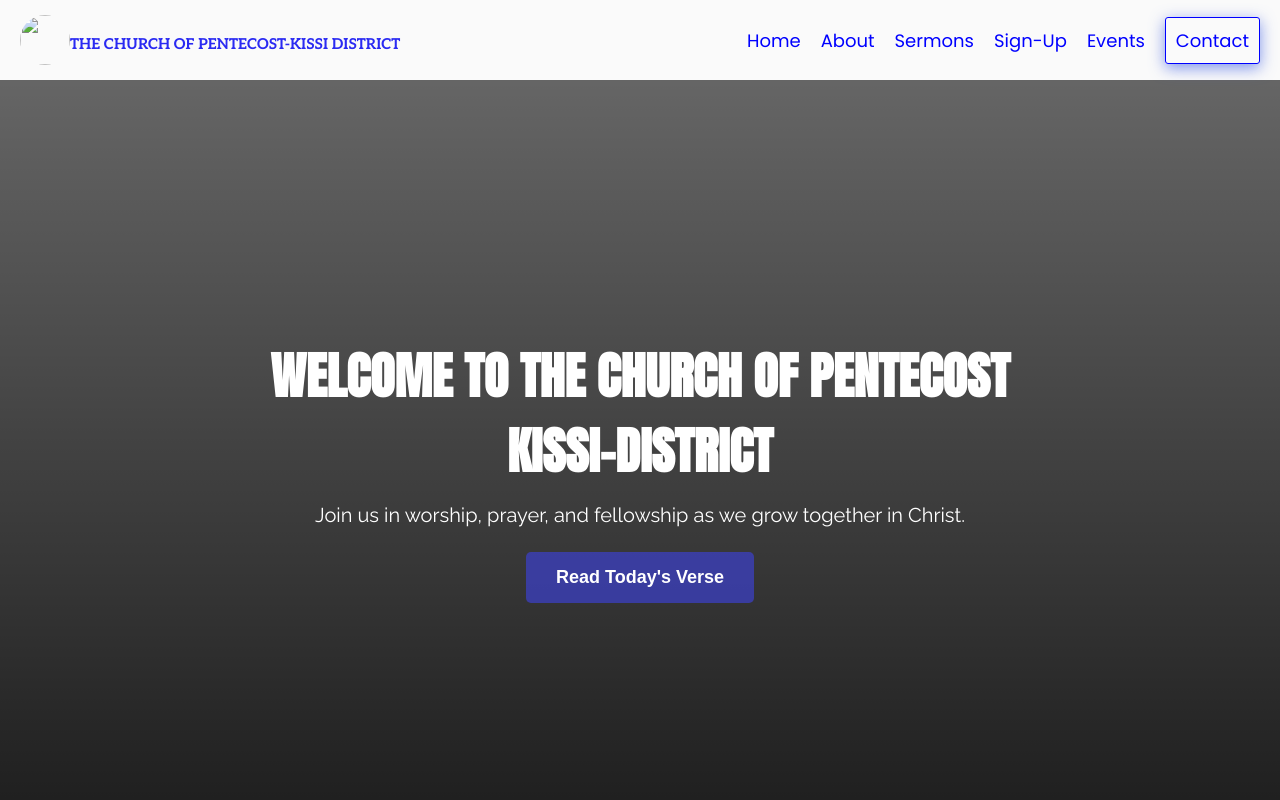
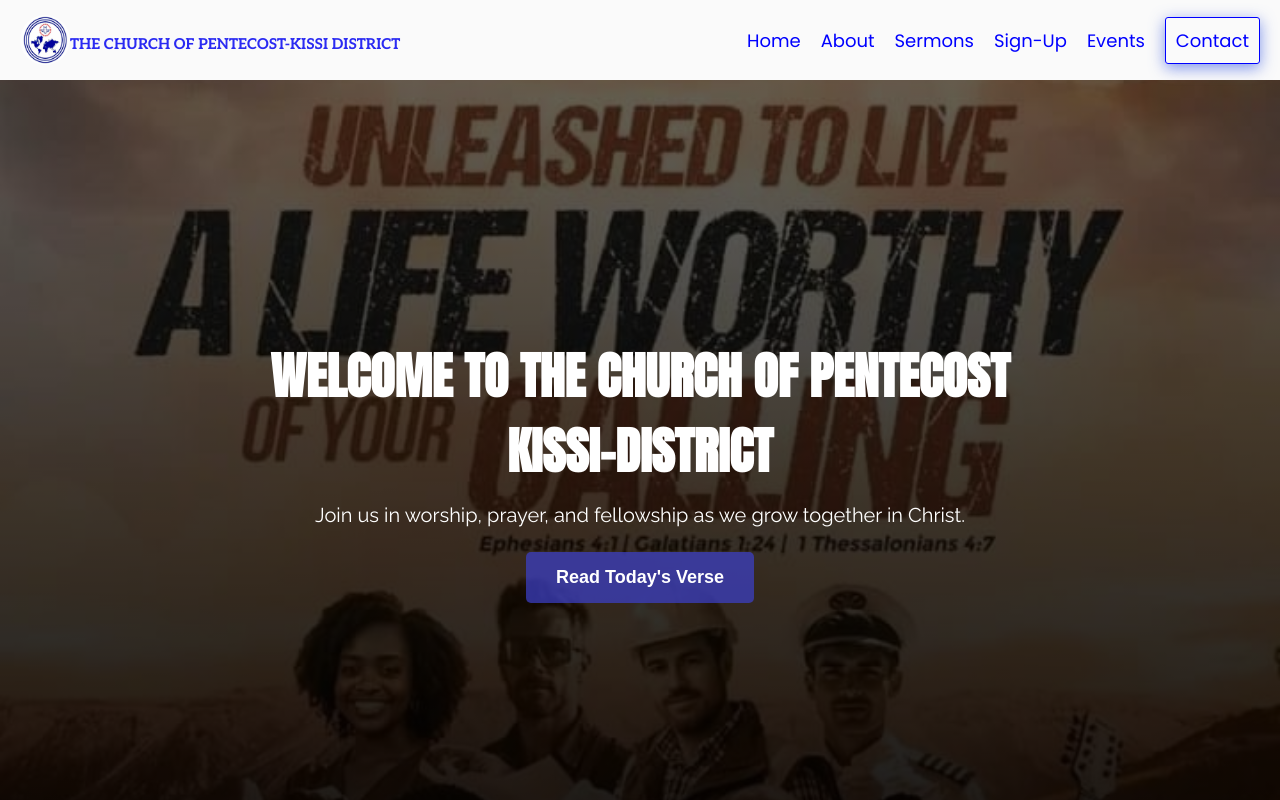
Before and after one commit to samuelodoom004/church-of-pentecost-kissi-district, a plain HTML site: page index.html in a window 1280 px wide. Shown: the top 800 px of the page. Drawn offline with Linux system fonts and the light colour scheme; no server answers.

Commit message:
Update index.html

```diff
--- a/index.html
+++ b/index.html
@@ -5,6 +5,7 @@
 <meta name="viewport" content="width=device-width, initial-scale=1.0">
 <title>THE CHURCH OF PENTECOST-KISSI DISTRICT</title>
 <link rel="preconnect" href="https://fonts.googleapis.com">
+   <link rel="shortcut icon" href="favicon.icon" type="pent.jpg">
 <link rel="preconnect" href="https://fonts.gstatic.com" crossorigin>
 <link href="https://fonts.googleapis.com/css2?family=Aleo:ital,wght@0,100..900;1,100..900&family=Anton&family=Inter:ital,opsz,wght@0,14..32,100..900;1,14..32,100..900&family=Poppins:ital,wght@0,100;0,200;0,300;0,400;0,500;0,600;0,700;0,800;0,900;1,100;1,200;1,300;1,400;1,500;1,600;1,700;1,800;1,900&family=Raleway:ital,wght@0,100..900;1,100..900&display=swap" rel="stylesheet">
 <style>
@@ -127,7 +128,7 @@
         height: 100vh;
         background:
             linear-gradient(  rgba(0, 0, 0, 0.6), rgba(0, 0, 0, 0.901)),
-            url(../PERSUATION/REALITY/back.pent.jpg) no-repeat center/cover;
+            url(back.pent.jpg) no-repeat center/cover;
         display: flex;
         flex-direction: column;
         justify-content: center;
@@ -237,7 +238,7 @@
 <!-- Navbar -->
 <nav>
     <div class="logo">
-        <img src="../PERSUATION/REALITY/pent.jpg">
+        <img src="pent.jpg">
         <h3>THE CHURCH OF PENTECOST-KISSI DISTRICT</h3>
     </div>
     <div class="menu-toggle" onclick="toggleMenu()">☰</div>
@@ -302,4 +303,5 @@ getVerse();
 </script>
 
 </body>
+
 </html>
```
